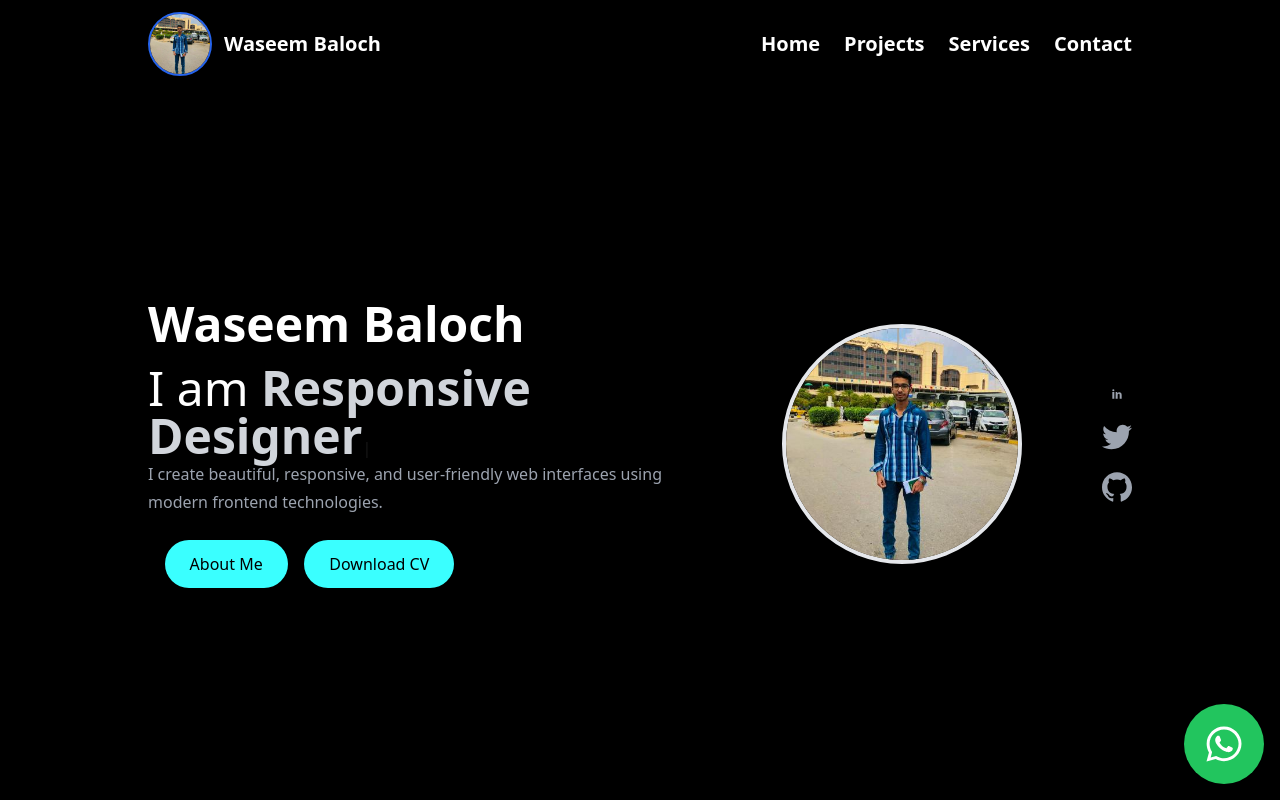
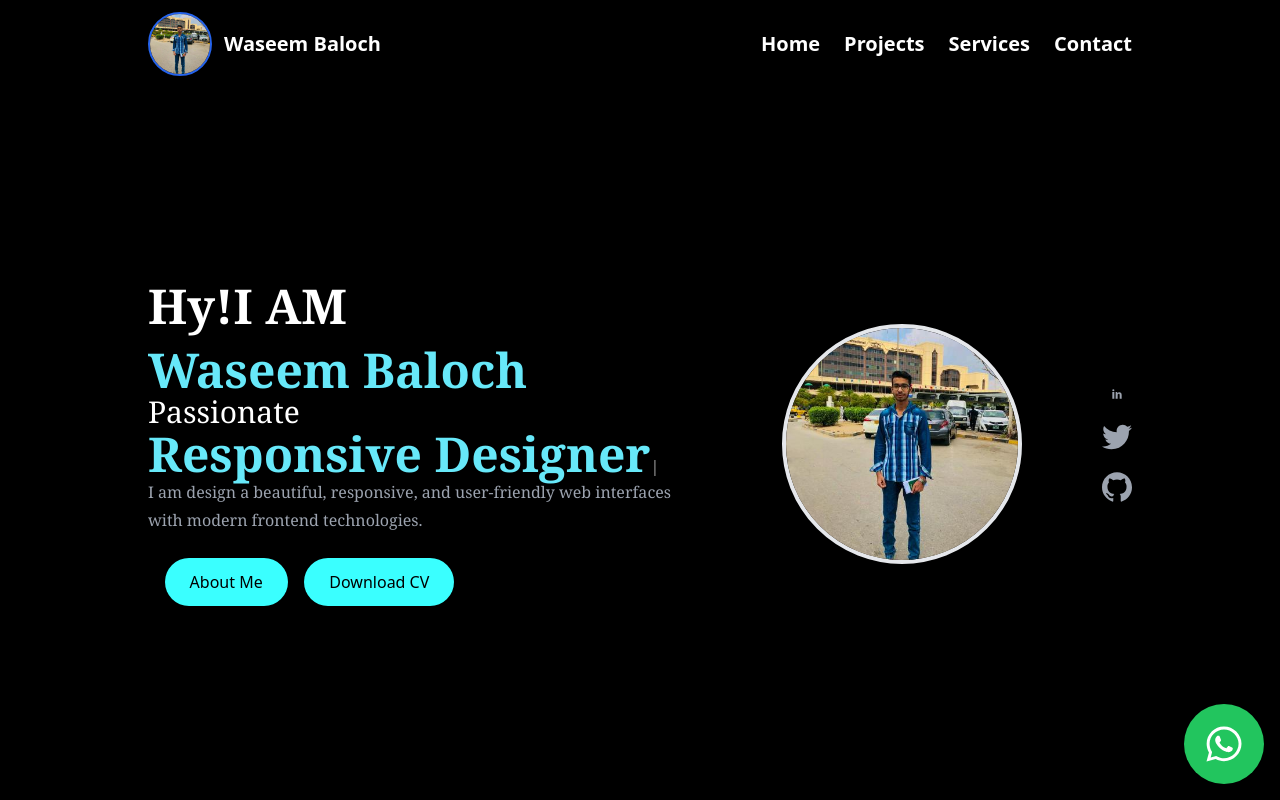
Before and after one commit to waseembaloch21/My-Portfolio, a React (Vite) app: page / in a window 1280 px wide. Shown: the top 800 px of the page. Built offline with nearby package versions, Linux system fonts and the light colour scheme.

Commit message:
code done

```diff
--- a/package.json
+++ b/package.json
@@ -10,13 +10,17 @@
     "preview": "vite preview"
   },
   "dependencies": {
+    "@tabler/icons-react": "^3.26.0",
+    "clsx": "^2.1.1",
     "emailjs-com": "^3.2.0",
+    "framer-motion": "^11.15.0",
     "gh-pages": "^6.2.0",
     "matter-js": "^0.20.0",
     "react": "^18.3.1",
     "react-dom": "^18.3.1",
     "react-icons": "^5.4.0",
     "react-router-dom": "^7.0.2",
+    "tailwind-merge": "^2.6.0",
     "type-js": "^1.0.0",
     "typed.js": "^2.1.0"
   },
--- a/src/App.jsx
+++ b/src/App.jsx
@@ -9,7 +9,7 @@ import Footer from './Components/Footer';
 
 const App = () => {
   return (
-    <div>
+    <div className='container mx-auto'>
       <HeaderSection/>
       <ProjectsSection/>
       <ServicesSection/>
@@ -17,7 +17,7 @@ const App = () => {
       <Contact/>
       <Footer/>
 
-      {/* WhatsApp Icon */}
+
       <a
         href="https://wa.me/923324572782"
         target="_blank"
--- a/src/Components/Footer.jsx
+++ b/src/Components/Footer.jsx
@@ -16,10 +16,10 @@ const Footer = () => {
 
     emailjs
       .send(
-        'service_ijsugv2', // Replace with your EmailJS service ID
-        'template_jcw3dxg', // Replace with your EmailJS template ID
-        { email }, // Data to send
-        'dxlIerXfEdTyPTsYl' // Replace with your EmailJS public key
+        'service_ijsugv2',
+        'template_jcw3dxg',
+        { email },
+        'dxlIerXfEdTyPTsYl'
       )
       .then(() => {
         setMessage('Subscription successful! Thank you.');
@@ -34,15 +34,15 @@ const Footer = () => {
     <footer id='footer' className="bg-[#121212] text-white py-10">
       <div className="container mx-auto px-5 md:px-20">
         <div className="flex flex-col md:flex-row justify-between items-center md:items-start">
-          {/* Logo and Description */}
+
           <div className="mb-6 md:mb-0 md:w-1/3">
             <h2 className="text-2xl font-bold mb-3">Waseem Baloch</h2>
             <p className="text-gray-400">
-              Lorem ipsum dolor sit, amet consectetur adipisicing elit. Error commodi ut animi provident, nulla explicabo! Atque, quam. Pariatur, repellendus consectetur vero, nostrum, voluptatibus mollitia labore aliquid architecto consequatur ullam a?
+              I am a passionate Front-End Developer specialized in creating responsive and user-friendly web interfaces.
             </p>
           </div>
 
-          {/* Links Section */}
+
           <div className="flex md:w-1/3 md:justify-around mb-6 md:mb-0 gap-4">
             <div>
               <h3 className="text-lg font-semibold mb-3">Quick Links</h3>
@@ -72,7 +72,7 @@ const Footer = () => {
             </div>
           </div>
 
-          {/* Newsletter Subscription */}
+
           <div className="md:w-1/3">
             <h3 className="text-lg font-semibold mb-3">Subscribe to my updates</h3>
             <form onSubmit={handleSubscription} className="flex flex-col space-y-2">
--- a/src/Components/HeaderSection.jsx
+++ b/src/Components/HeaderSection.jsx
@@ -5,7 +5,7 @@ import BackgroundCanvas from './BackgroundCanvas';
 
 const HeaderSection = () => {
   return (
-    <header className='h-screen flex flex-col relative'>
+    <header className='h-screen  flex flex-col relative'>
       {/* Background Canvas */}
       {/* <BackgroundCanvas /> */}
       <div>
--- a/src/Components/Hero.jsx
+++ b/src/Components/Hero.jsx
@@ -20,7 +20,7 @@ const Hero = () => {
 
     useEffect(() => {
         const typed = new Typed(typedElementRef.current, {
-            strings: ["Front-End Developer", "Web Developer", "Responsive Designer", ],
+            strings: ["FrontEnd Developer", "Web Developer", "Responsive Designer",],
             typeSpeed: 50,
             backSpeed: 30,
             loop: true,
@@ -34,9 +34,11 @@ const Hero = () => {
         <div className='flex flex-col md:flex-row justify-between items-center font-poppins gap-5 md:gap-20 px-5'>
             {/* Left - Content */}
             <div className='text-center md:text-left'>
-                <h1 className='text-3xl md:text-5xl font-bold mb-2 md:mb-4'>Waseem Baloch</h1>
-               <span className='sm:text-3xl md:text-5xl'>I am</span> &nbsp;  <span ref={typedElementRef} className='sm:text-4xl md:text-5xl font-semibold text-gray-300'></span>
-                <p className='text-gray-400 leading-7 mb-6'>I create beautiful, responsive, and user-friendly web interfaces using modern frontend technologies.</p>
+                <h1 className='text-3xl md:text-5xl font-serif font-bold mb-2 md:mb-4'>Hy!I AM</h1>
+                <span className='sm:text-3xl text-cyan-300 font-bold font-serif md:text-5xl'>Waseem Baloch</span><br />
+
+                <h1 className='font-serif text-3xl'>Passionate</h1><span ref={typedElementRef} className='sm:text-4xl text-cyan-300 font-serif md:text-5xl font-semibold'></span>
+                <p className='text-gray-400 font-serif leading-7 mb-6'>I am design a beautiful, responsive, and user-friendly web interfaces with modern frontend technologies.</p>
                 <button
                     onClick={() => setIsModalOpen(true)}
                     className="cv"
```
Also changed, not shown: 1 other file (tests, documents, lock files or other folders). Lines whose indentation alone changed are shown as unchanged.
